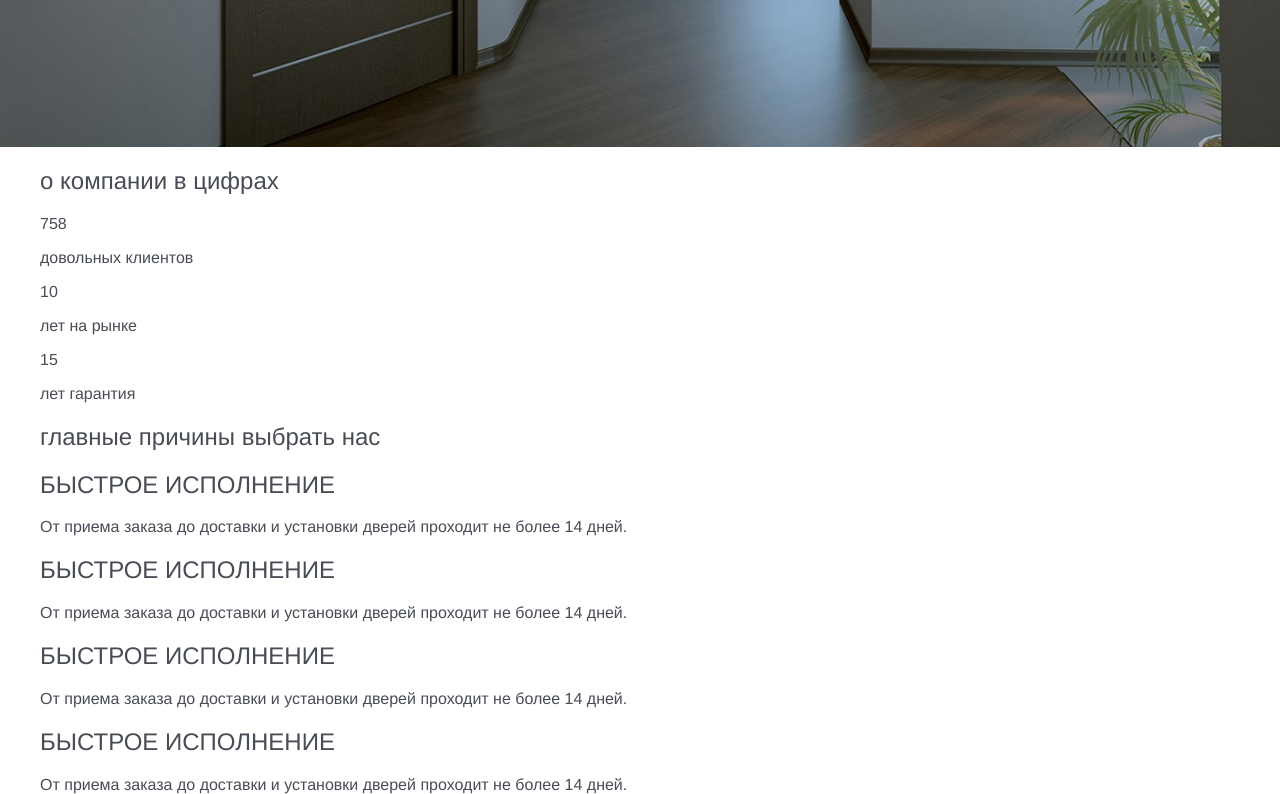
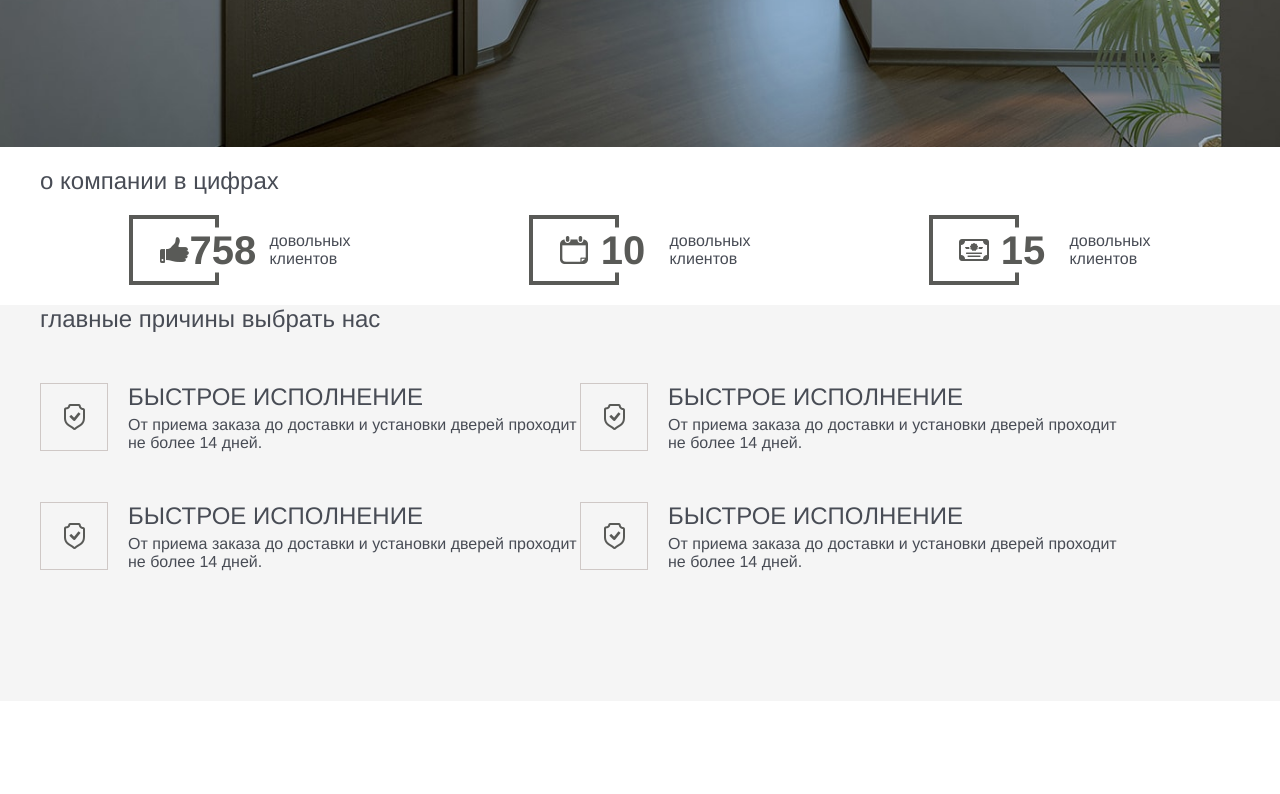
Before and after one commit to vldnovikov/roma, a website: page src/index.html in a window 1280 px wide. Shown: the part 510-1304 px from the top of the page. After the commit the page ends 1211 px from the top, so only its background shows below. Drawn offline with nearby package versions, Linux system fonts and the light colour scheme; files that its build step writes are made by us from their sources.

Commit message:
add 2 new blocks

```diff
--- a/src/index.html
+++ b/src/index.html
@@ -71,6 +71,7 @@
 </header>
 <section class="main-banner">
     <div class="container">
+        <div class="wrapper-banner">
             <div class="banner-info">
                 <h1>МЕЖКОМНАТНЫЕ
                     И ВХОДНЫЕ ДВЕРИ</h1>
@@ -79,56 +80,86 @@
                 <button>Some text</button>
             </div>
         </div>
+    </div>
 </section>
 <div class="container">
     <div class="about-company">
-        <h2>о компании в цифрах</h2>
+        <h2><span>о компании </span>в цифрах</h2>
         <div class="company-numbers">
             <div class="number-item">
+                <div class="item-img">
+                    <img src="images/ico-like.png" alt="" height="26" width="29">
                     <span>758</span>
-                <p>довольных
-                    клиентов</p>
+                </div>
+                <span class="item-descr">довольных <br>клиентов</span>
             </div>
             <div class="number-item">
+                <div class="item-img">
+                    <img src="images/ico-calendar.png" alt="" height="28" width="28">
                     <span>10</span>
-                <p>лет
-                    на рынке</p>
+                </div>
+                <span class="item-descr">довольных <br>клиентов</span>
             </div>
             <div class="number-item">
+                <div class="item-img">
+                    <img src="images/ico-diplom.png" alt="" height="22" width="30">
                     <span>15</span>
-                <p>лет
-                    гарантия</p>
+                </div>
+                <span class="item-descr">довольных <br>клиентов</span>
+            </div>
+
         </div>
     </div>
 </div>
-</div>
+<div class="why-wrapper">
     <div class="container">
         <div class="why">
             <h2>главные причины выбрать нас</h2>
             <div class="why-block">
                 <div class="why-item">
+                    <div class="why-img">
+                        <img src="images/ico-shield.png" alt="" height="26" width="21">
+                    </div>
+                    <div class="item-descr">
                         <h2>БЫСТРОЕ ИСПОЛНЕНИЕ</h2>
                         <p>От приема заказа до доставки и установки
                             дверей проходит не более 14 дней.
                         </p>
                     </div>
+                </div>
                 <div class="why-item">
+                    <div class="why-img">
+                        <img src="images/ico-shield.png" alt="" height="26" width="21">
+                    </div>
+                    <div class="item-descr">
                         <h2>БЫСТРОЕ ИСПОЛНЕНИЕ</h2>
                         <p>От приема заказа до доставки и установки
                             дверей проходит не более 14 дней.
                         </p>
                     </div>
+                </div>
                 <div class="why-item">
+                    <div class="why-img">
+                        <img src="images/ico-shield.png" alt="" height="26" width="21">
+                    </div>
+                    <div class="item-descr">
                         <h2>БЫСТРОЕ ИСПОЛНЕНИЕ</h2>
                         <p>От приема заказа до доставки и установки
                             дверей проходит не более 14 дней.
                         </p>
                     </div>
+                </div>
                 <div class="why-item">
+                    <div class="why-img">
+                        <img src="images/ico-shield.png" alt="" height="26" width="21">
+                    </div>
+                    <div class="item-descr">
                         <h2>БЫСТРОЕ ИСПОЛНЕНИЕ</h2>
                         <p>От приема заказа до доставки и установки
                             дверей проходит не более 14 дней.
                         </p>
+                    </div>
+                </div>
             </div>
         </div>
     </div>
--- /dev/null
+++ b/src/scss/molecules/_about-company.scss
@@ -0,0 +1,39 @@
+.company-numbers {
+  display: flex;
+  flex-direction: row;
+  justify-content: space-around;
+  .number-item {
+    display: flex;
+    align-items: center;
+    .item-img {
+      position: relative;
+      display: flex;
+      align-items: center;
+      text-align: center;
+      justify-content: center;
+      padding:10px;
+      height: 70px;
+      width: 90px;
+      border: 4px solid #595a57;
+      box-sizing: border-box;
+      margin-right: 50px;
+      span {
+        position: absolute;
+        display: block;
+        text-align: center;
+        height: 45px;
+        width: 67px;
+        top: 50%;
+        right: -50%;
+        transform: translate(0, -50%);
+        font-size: 40px;
+        font-weight: 700;
+        color: #595a57;
+        background: #fff;
+      }
+    }
+    span {
+
+    }
+  }
+}
--- a/src/scss/molecules/_index.scss
+++ b/src/scss/molecules/_index.scss
@@ -11,3 +11,5 @@
 
 @import 'header';
 @import 'main-banner';
+@import 'about-company';
+@import 'why';
--- a/src/scss/molecules/_main-banner.scss
+++ b/src/scss/molecules/_main-banner.scss
@@ -5,7 +5,10 @@
   background-position: center;
   background-size: cover;
   background-attachment: fixed;
-
+  .wrapper-banner {
+    display: flex;
+    flex-direction: row-reverse;
+  }
   .banner-info {
     display: flex;
     flex-direction: column;
@@ -13,7 +16,7 @@
     padding: 20px;
     width: 500px;
     box-sizing: border-box;
-        background: #52524d;
+    background: rgba(82, 82, 77, 0.8);
     h1 {
       font-size: 32px;
       font-family: 'open sans', sans-serif;
--- /dev/null
+++ b/src/scss/molecules/_why.scss
@@ -0,0 +1,38 @@
+.why-wrapper {
+  background: #f5f5f5;
+  .why-block {
+    display: flex;
+    width: 100%;
+    flex-wrap: wrap;
+    padding-top: 30px;
+    padding-bottom: 80px;
+    .why-item {
+      display: flex;
+      justify-content: space-between;
+      margin-bottom: 50px;
+      width: 45%;
+      .why-img {
+        display: flex;
+        align-items: center;
+        justify-content: center;
+        margin-right: 20px;
+        height: 68px;
+        width: 68px;
+        border: 1px solid #cfc8c6;
+        box-sizing: border-box;
+        flex: 0 0 68px;
+      }
+      .item-descr {
+        h2 {
+          margin: 0;
+          padding: 0;
+        }
+        p {
+          margin: 0;
+          padding-top: 5px;
+          padding-bottom: 0;
+        }
+      }
+    }
+  }
+}
```
Also changed, not shown: package.json (line endings or trailing spaces), src/images/ico-calendar.png (added), src/images/ico-diplom.png (added), src/images/ico-like.png (added), src/images/ico-money.png (added), src/images/ico-notepad.png (added), src/images/ico-shield.png (added), src/images/ico-time.png (added), 1 other file. Lines whose indentation alone changed are shown as unchanged.
